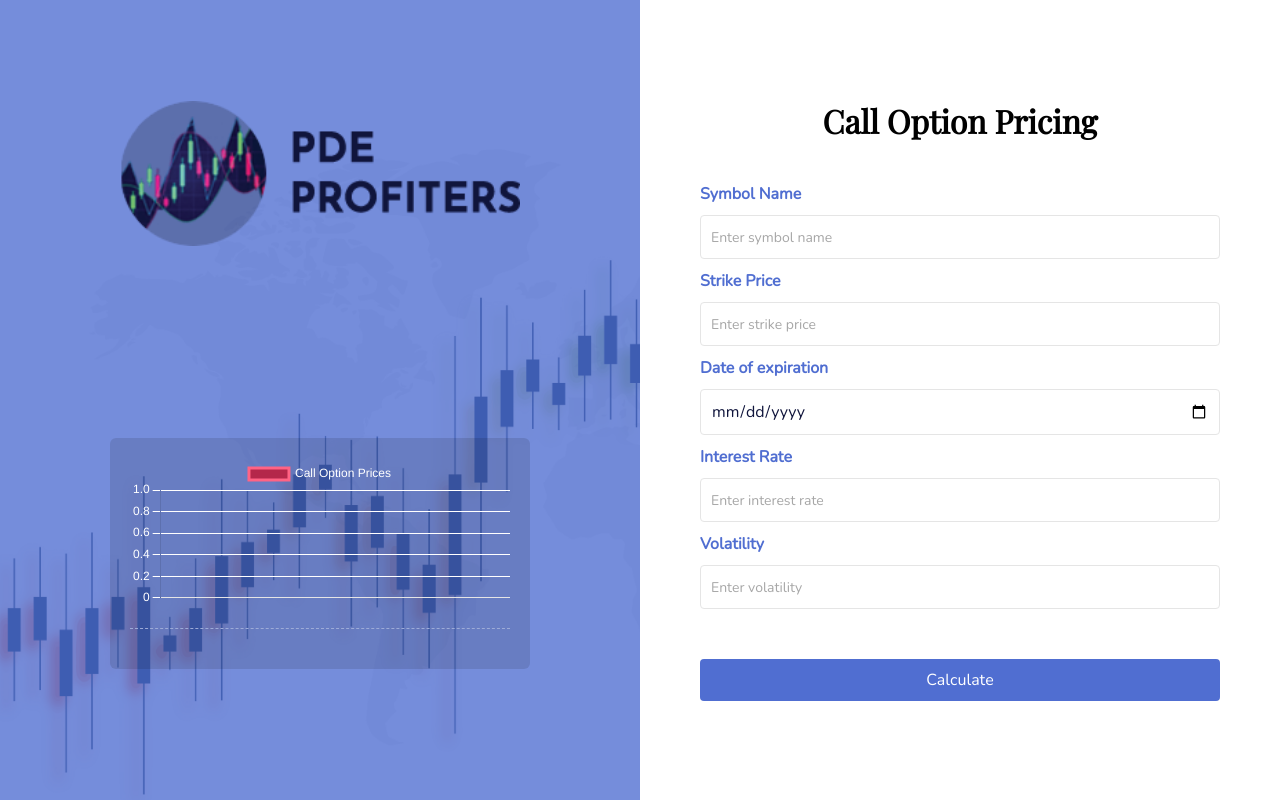
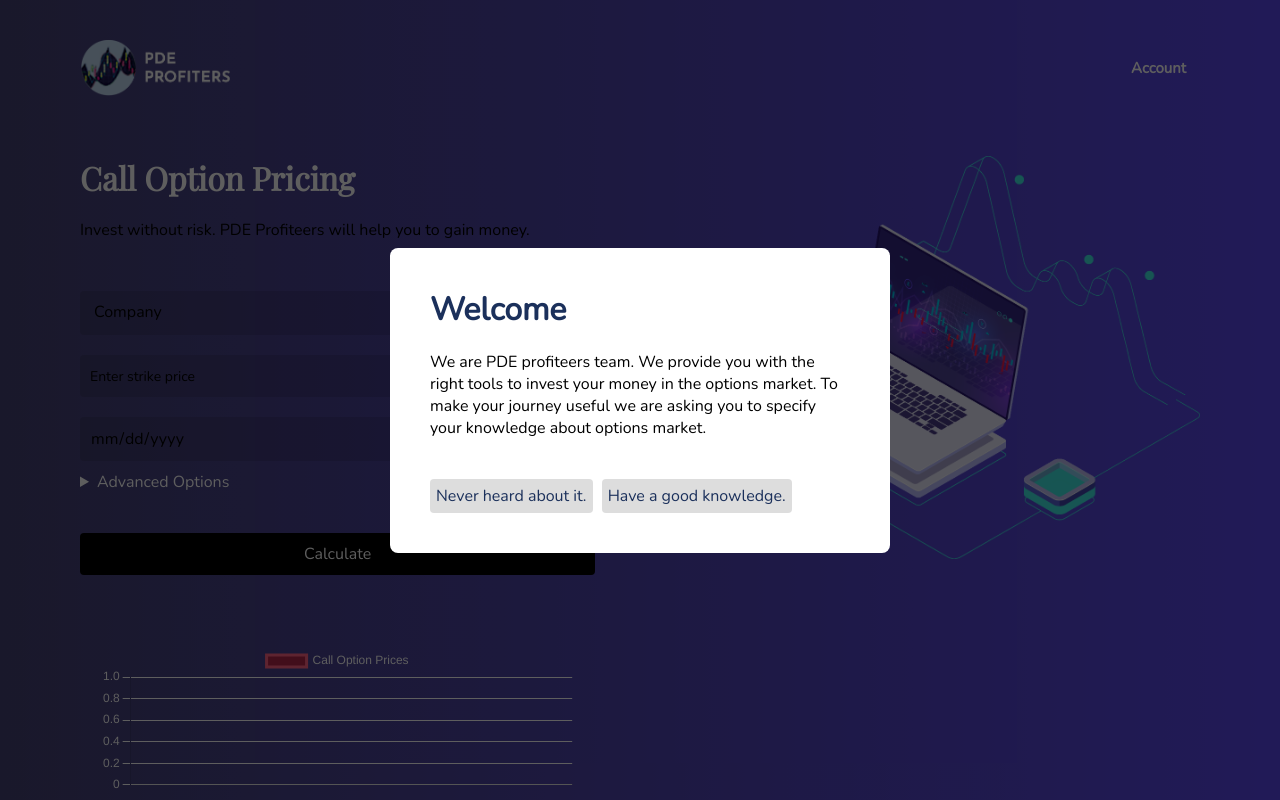
Before and after one commit to omar2003388/app, a Flask app: page / in a window 1280 px wide. Run offline with Flask 3, Linux system fonts and the light colour scheme.

Commit message:
Add files via upload

```diff
--- a/app.py
+++ b/app.py
@@ -5,34 +5,22 @@ import yfinance as yf
 import pandas as pd
 import matplotlib.pyplot as plt
 import datetime as dt
-import tensorflow as tf
-from pandas_datareader import data as pdr
-
-
-import os
-os.environ['TF_CPP_MIN_LOG_LEVEL'] = '2'
 
 app = Flask(__name__)
 
 
 def get_stock_price(symbol):
     try:
-        # sym = yf.Ticker(symbol)
-        # hist = sym.history(period='3mo')
-        # if hist.empty:
-        #     raise ValueError("No historical stock price data found for this symbol.")
-        # S = hist['Close'][-1]
-        # return S,hist['Close']
-        yf.pdr_override() # <== that's all it takes :-)
-
-        # download dataframe
-        data = pdr.get_data_yahoo(symbol,start = dt.datetime.today() - dt.timedelta(days = 60))
-        return data.iloc[:,3][-1],data.index.values,data.iloc[:,3]
-        return data
+        sym = yf.Ticker(symbol)
+        hist = sym.history(period='1mo')
+        if hist.empty:
+            raise ValueError("No historical stock price data found for this symbol.")
+        S = hist['Close'][0]
+        return S
     except (ValueError, KeyError, IndexError) as e:
         raise ValueError("Error fetching stock price data: " + str(e))
 
-#print(get_stock_price('AMZN')[1])
+#print(get_stock_price('AMZn'))
 
 def black_scholes_analytic(S, K, T, r, sigma, option_type='call'):
     d1 = (np.log(S / K) + (r + 0.5 * sigma**2) * T) / (sigma * np.sqrt(T))
@@ -46,31 +34,6 @@ def black_scholes_analytic(S, K, T, r, sigma, option_type='call'):
         raise ValueError("Invalid option type. Use 'call' or 'put'.")
 
     return option_price
-
-def ai_model(S, K, T, sigma, r=0.01):
-    T = T * 365
-    model = tf.keras.Sequential([
-        tf.keras.layers.Dense(128, activation='relu', input_shape=(4,)),
-        tf.keras.layers.Dense(64, activation='relu'),
-        tf.keras.layers.Dense(32, activation='relu'),
-        tf.keras.layers.Dense(32, activation='relu'),
-        tf.keras.layers.Dense(8, activation='relu'),
-        tf.keras.layers.Dense(1, activation='linear')
-    ])
-    model.load_weights('my_model_weights.h5')
-
-    k = (K - 115.886382) / 380.716775
-    t = (T - 187.674280) / 234.793258
-    s = (S - 115.886382) / 135.569885
-    i_v = (sigma - 0.165873) / 0.697085
-
-    v = model.predict(np.array([[k, t, s, i_v]]))
-    V = (v * 100.04787534116524) + 33.96399613737509
-
-    return V[0, 0]
-
-#print(ai_model(100, 150, 1, 1.5))
-
 @app.route("/")
 def home():
     labels = []
@@ -99,7 +62,7 @@ def get_call_option_price():
         option_type = data['option_type']
     try:
         Symbol = str(Symbol)
-        S = get_stock_price(Symbol)[0]
+        S = get_stock_price(Symbol)
         if S is None:
             raise ValueError("Stock price data is not available for this symbol.")
     except ValueError as e:
@@ -128,20 +91,16 @@ def get_call_option_price():
 
     try:
         call_option_price = black_scholes_analytic(S, K, TT, r, sigma, option_type='call')
-        ai_option_price = ai_model(S, K, TT, sigma)
         print(call_option_price)
     except ValueError as e:
         return jsonify({"error": str(e)}), 400
-    # labels_num = np.linspace(0,TT,5)
-    # labels = [(inital_date.today() + dt.timedelta(days = year*365)).strftime("%d-%m-%Y")for year in labels_num]
-    # results = black_scholes_analytic(S, K, labels_num, r, sigma, option_type='call')
-    labels = get_stock_price(Symbol)[1].tolist
-    results = get_call_option_price(Symbol)[2]
-    return jsonify({"call_option_price_bs": round(call_option_price,2),
+    labels_num = np.linspace(0,TT,5)
+    labels = [(inital_date.today() + dt.timedelta(days = year*365)).strftime("%d-%m-%Y")for year in labels_num]
+    results = black_scholes_analytic(S, K, labels_num, r, sigma, option_type='call')
+    return jsonify({"call_option_price": round(call_option_price,2),
                     "results":list(results),
                     "labels":list(labels),
-                    "Stock_Price":round(S),
-                    "call_option_price_ai":ai_option_price})
+                    "Stock_Price":round(S)})
 
 if __name__ == '__main__':
     app.run(debug=True)
--- a/templates/app.html
+++ b/templates/app.html
@@ -8,19 +8,24 @@
     <link rel="preconnect" href="https://fonts.googleapis.com">
     <link rel="preconnect" href="https://fonts.gstatic.com" crossorigin>
     <link href="https://fonts.googleapis.com/css2?family=Nunito&family=Playfair+Display&display=swap" rel="stylesheet">
+    <link href="https://unpkg.com/aos@2.3.1/dist/aos.css" rel="stylesheet">
     <style>
         * {
             box-sizing: border-box
         }
 
         body {
-            background-image: url({{url_for('static', filename='app.jpg')}});
-            background-size: cover;
-            background-color: rgba(242, 255, 255, 0.95);
+            /*background-image: url({{url_for('static', filename='app.jpg')}});
+            background-size: cover;*/ background: rgb(69,66,116);
+background: linear-gradient(90deg, rgba(69,66,116,1) 0%, rgb(90, 71, 238) 100%);
             margin: 0;
             font-family: "Nunito";
         }
+        details {
 
+            font-family: "Nunito";
+            color: #fff;
+        }
         main {
             font-family: "Playfair Display";
             display: -webkit-box;
@@ -28,25 +33,15 @@
             display: flex;
             -webkit-box-pack: center;
             -ms-flex-pack: center;
-            justify-content: center;
+            justify-content: space-between;
             flex-wrap: wrap;
             height: 100vh;
             width: 100%;
         }
 
         main > div {
-            padding: 20px 40px;
-            width: 50%;
-            background: #fff;
-            display: inline-flex;
-            flex-wrap: wrap;
-            align-items: center;
-            justify-content: center;
-        }
-
-        main > div:first-of-type {
-            background: #506ed1c8;
-            padding: 20px;
+            padding: 20px 0;
+            width: 46%;
         }
 
         main > div:last-of-type > div{
@@ -54,20 +49,20 @@
             width: 100%;
         }
 
-        img {
-            width: 400px
+        .logo img {
+            width: 150px
         }
 
         h1 {
             margin: 0;
-            margin-bottom: 40px;
-            text-align: center;
+            margin-bottom: 20px;
+            color: #fff
         }
 
         label {
             font-family: 'Nunito';
             font-weight: 600;
-            color: #506ed1;
+            color: #fff;
         }
 
         @media(max-width:768px) {
@@ -75,16 +70,16 @@
                 width: 100%;
             }
 
-            main > div:first-of-type {
-                padding: 50px;
-            }
-
             .out {
                 width: 100% !important;
             }
+
+            .container {
+            padding: 0 20px;
+        }
         }
 
-        input:not([type='submit']):not([type='checkbox']):not([type='radio']) {
+        input:not([type='submit']):not([type='checkbox']):not([type='radio']),select {
             width: 100%;
             border: none;
             padding: 10px;
@@ -97,8 +92,10 @@
             -moz-transition: .3s ease-in-out;
             -ms-transition: .3s ease-in-out;
             -o-transition: .3s ease-in-out;
-            border: 1px solid #e5e5e5;
-            color: #10153C;
+
+    border: none;
+    color: #000;
+    background-color: rgba(0, 0, 0, 0.112);
         }
 
         input[type='checkbox'] {
@@ -117,7 +114,7 @@
 
         button {
             display: block;
-            background: #506ed1;
+            background: #000;
             padding: 10px 30px;
             border: none;
             font: 500 16px "Nunito";
@@ -141,28 +138,27 @@
         }
 
         ::-webkit-input-placeholder {
-            color: #a7a7a7;
+            color: #000;
             font:400 14px "Nunito";
         }
 
         :-ms-input-placeholder {
-            color: #a7a7a7;
+            color: #000;
             font:400 14px "Nunito";
         }
 
         ::placeholder {
-            color: #a7a7a7;
+            color: #000;
             font:400 14px "Nunito";
         }
 
         .out {
             padding: 20px;
-            background: rgba(0, 0, 0, 0.112);
             border-radius: 6px;
             color: #10153C;
             font: 500 16px 'Nunito';
-            margin: 30px 0;
-            width: 70%;
+            margin: 50px 0;
+            width: 100%;
         }
         .out p {
             margin: 0;
@@ -173,12 +169,153 @@
         .out span {
             color: #fff;
         }
+
+        .container {
+            padding: 0 80px;
+        }
+
+        header {
+            height: 100vh;
+        }
+
+        header nav {
+            font: 600 16px 'Nunito';
+            width: 100%;
+            padding-top: 40px;
+            z-index: 500;
+            margin-bottom: 40px;
+        }
+
+        .unstyled {
+            padding: 0;
+            margin: 0;
+            list-style: none;
+        }
+
+        .ai-center {
+    -webkit-box-align: center;
+    -ms-flex-align: center;
+    align-items: center;
+}
+
+.jc-space {
+    -webkit-box-pack: justify;
+    -ms-flex-pack: justify;
+    justify-content: space-between;
+}
+.flex {
+    width: 100%;
+    display: -webkit-inline-box;
+    display: -ms-inline-flexbox;
+    display: inline-flex;
+    -ms-flex-wrap: wrap;
+    flex-wrap: wrap;
+}
+a {
+    text-decoration: none;
+    color: #1B305B;
+    display: inline-block;
+    -webkit-transition: .2s ease-in-out;
+    transition: .2s ease-in-out;
+}
+.unstyled li {
+    display: inline-block;
+}
+
+header nav div:nth-of-type(2) li a {
+    margin: 0 14px;
+    font-size: 15px;
+    position: relative;
+    color: #fff;
+}
+
+main div img {
+    width: 100%
+}
+
+p {
+
+    font: 500 16px "Nunito";
+    color: #000;
+    margin-top: 0;
+            margin-bottom: 40px;
+}
+.popup {
+    position: fixed;
+    height: 100vh;
+    width: 100%;
+    top: 0;
+    left: 0;
+    background-color: #000000a1;
+    display: flex;
+    z-index: 1000;
+    align-items: center;
+    justify-content: center;
+}
+
+.popup h1 {
+    color: #1B305B;
+}
+
+.popup div {
+    border-radius: 8px;
+    background-color: #fff;
+    width: 500px;
+    padding: 40px;
+}
+
+.btn {
+    padding: 6px;background-color: #ddd;border-radius: 4px;
+    margin-right: 5px;
+}
     </style>
 </head>
 <body>
+    <div class="popup">
+        <div>
+            <h1>Welcome</h1>
+            <p>
+                We are PDE profiteers team. We provide you with the right tools to invest your money in the options market. To make your journey useful we are asking you to specify your knowledge about options market.            </p>
+            <a class="btn" href="https://www.youtube.com/watch?v=Tz0b4HwAqJQ" target="_blank">Never heard about it.</a>
+            <a class="btn close" href="#">Have a good knowledge.</a>
+            </div>
+    </div>
+    <header class="container flex">
+        <nav>
+            <ul class="flex jc-space ai-center unstyled">
+                <div class="logo">
+                    <img src="{{url_for('static', filename='logo.png')}}" align="middle" />
+                </div>
+                <div>
+                    <li><a href="account.html">Account</a></li>
+                </div>
+            </ul>
+        </nav>
         <main>
             <div>
-            <img src="{{url_for('static', filename='logo.png')}}" align="middle" />
+
+                    <h1>Call Option Pricing</h1>
+                    <p>Invest without risk. PDE Profiteers will help you to gain money.</p><div>
+                        <select id="symbol">
+                            <option disabled selected>Company</option>
+                            <option value="MSFT">Microsoft</option>
+                            <option value="TSLA">Tesla</option>
+                            <option value="AMZN">Amazon</option>
+                            <option value="GOOGL">Google</option>
+                            <option value="META">Meta</option>
+                            <option value="AAPL">Apple</option>
+                            <option value="ADI">Analog Devices</option>
+                        </select>
+                        <input type="number" id="strikePrice" placeholder="Enter strike price">
+                        <input type="date" id="dateToExpire" placeholder="Enter expiration date" >
+                        <details>
+                            <summary>Advanced Options</summary>
+                            <input type="number" id="interestRate" placeholder="Enter interest rate" value="0.05" min="0" max="1" step="0.01">
+                            <input type="number" id="volatility" placeholder="Enter volatility" value="0.1" min="0" max="1" step="0.01">
+                        </details>
+                        <button id="calculateButton">Calculate</button>
+                    </div>
+
                     <div class="out">
                         <div style="width: 100%;">
                             <canvas id="myChart"></canvas>
@@ -186,27 +323,16 @@
                         <p id="output"></p>
                     </div>
             </div>
+
             <div>
-            <div>
-                <h1>Call Option Pricing</h1>
-                <label>Symbol Name</label>
-                <input type="text" id="symbol" placeholder="Enter symbol name">
-                <label>Strike Price</label>
-                <input type="number" id="strikePrice" placeholder="Enter strike price">
-                <label>Date of expiration</label>
-                <input type="date" id="dateToExpire" placeholder="Enter expiration date" >
-                <label>Interest Rate</label>
-                <input type="number" id="interestRate" placeholder="Enter interest rate">
-                <label>Volatility</label>
-                <input type="number" id="volatility" placeholder="Enter volatility">
-
-                <button id="calculateButton">Calculate</button>
-            </div>
+                <img src="{{url_for('static', filename='lap.png')}}" align="middle" />
             </div>
         </main>
-
+    </header>
     <script>
-
+        document.getElementsByClassName('close')[0].onclick = function() {
+            this.parentElement.parentElement.remove();
+        }
 
         var results = {
             labels: {{ labels | tojson}},
```
Also changed, not shown: static/favicon.ico (added), static/lap.png (added), static/logo.png. Lines whose indentation alone changed are shown as unchanged.
